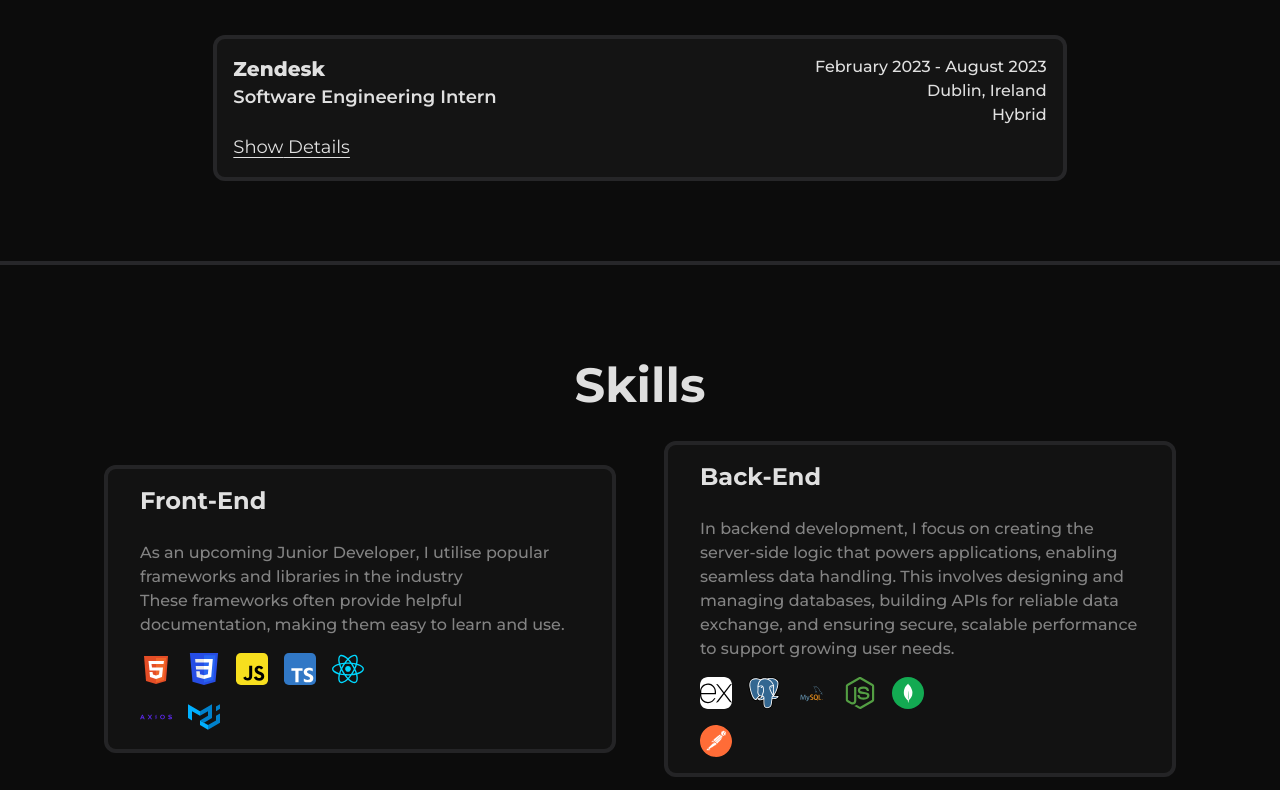
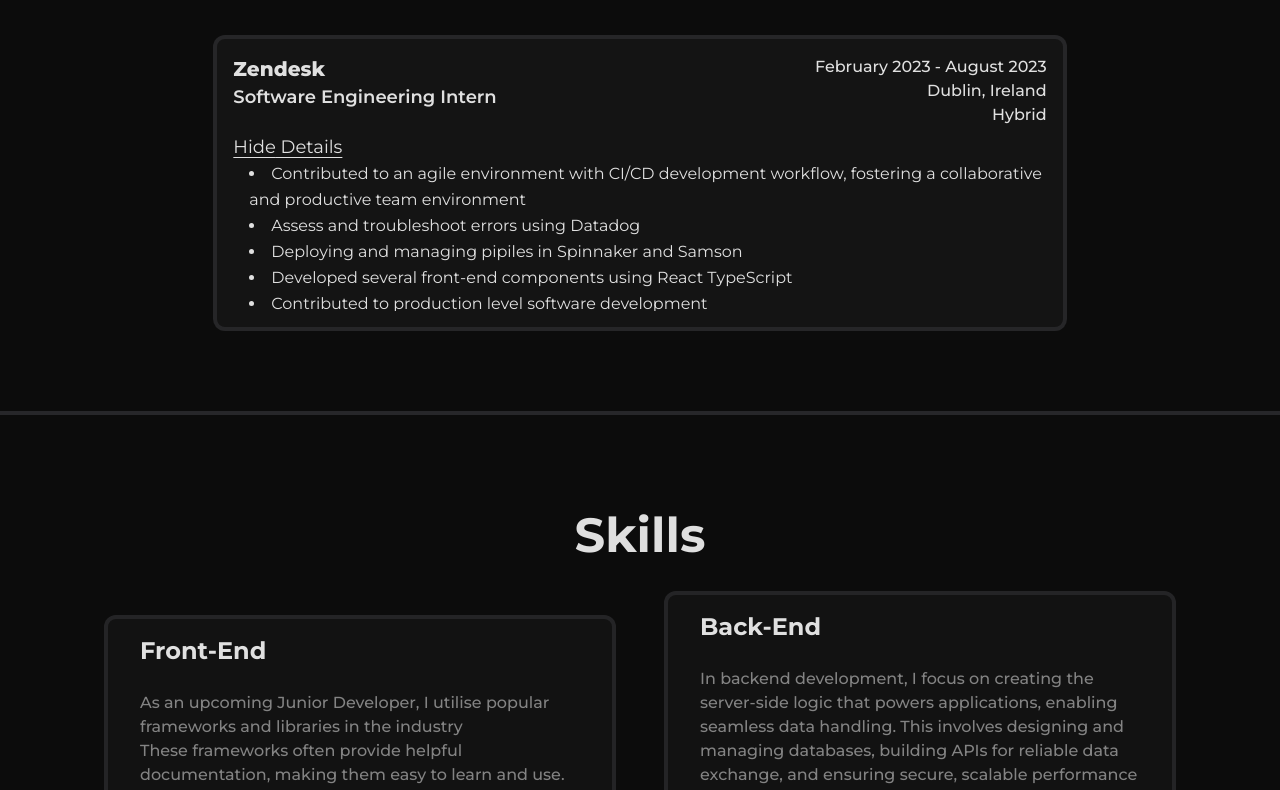
Before and after one commit to martynasjascemskas/Portfolio, a React (Vite) app: page / in a window 1280 px wide. Shown: the part 945-1735 px from the top of the page. Built offline with nearby package versions, Linux system fonts and the light colour scheme.

Commit message:
Changing details state

```diff
--- a/src/components/Experience/Experience.tsx
+++ b/src/components/Experience/Experience.tsx
@@ -3,7 +3,7 @@ import experiences from "./experiences";
 import { Box, Fade } from "@mui/material";
 
 function Experience() {
-  const [details, showDetails] = useState(false);
+  const [details, showDetails] = useState(true);
   const handleChange = () => {
     showDetails(!details);
   };
```
